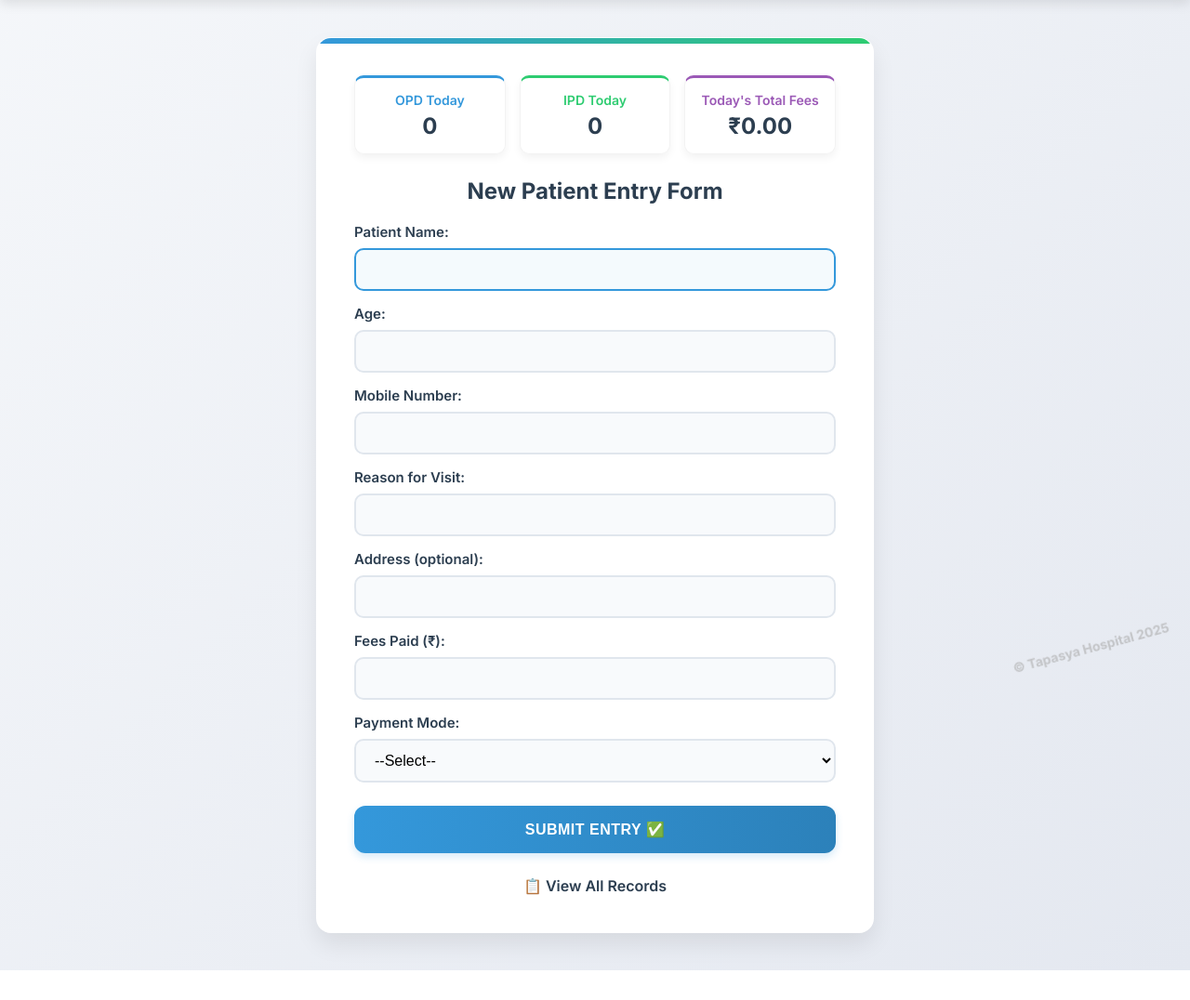
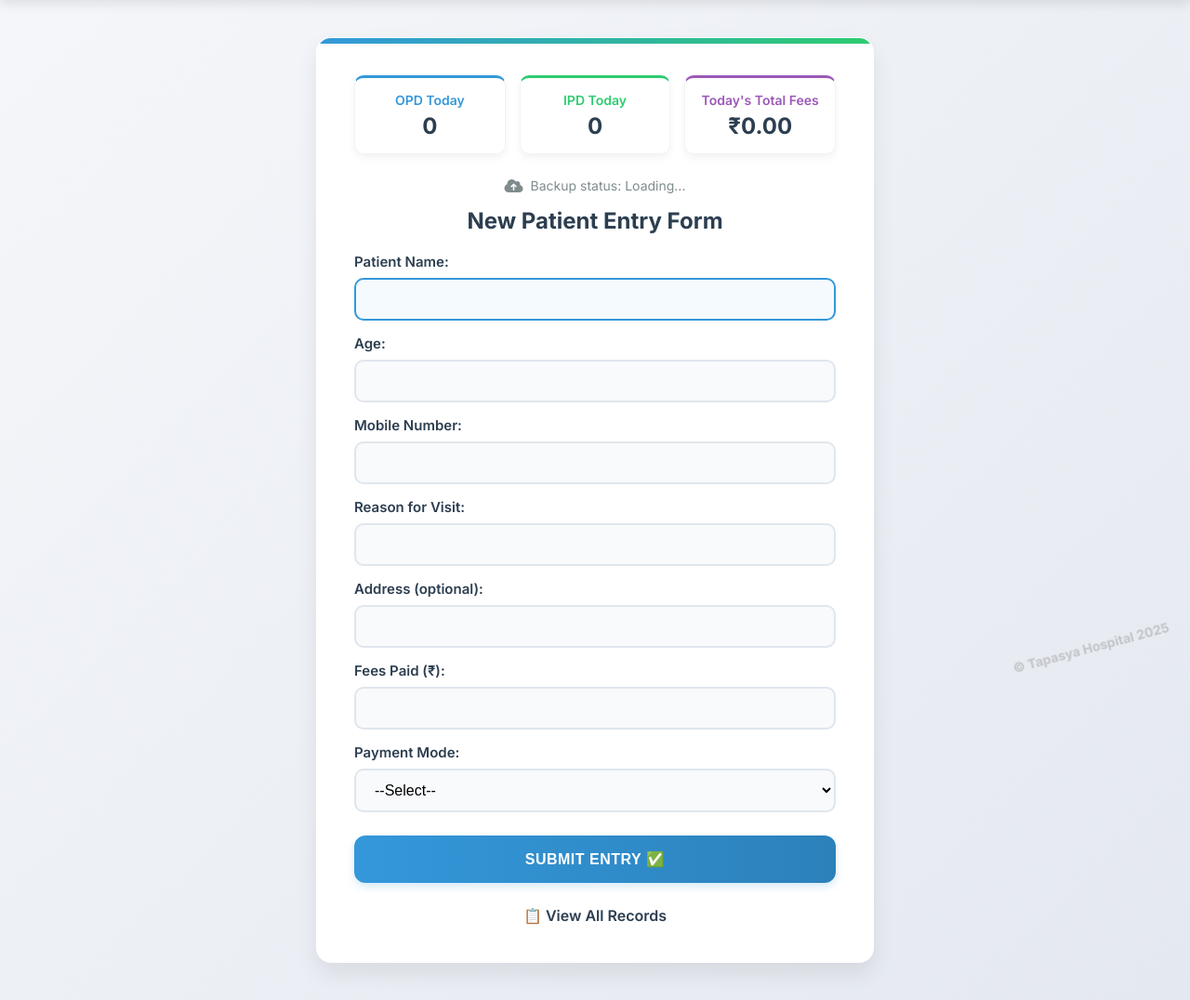
Before and after one commit to vishal-sapna/hospital-reception, a Flask app: page /start in a window 1280 px wide. Shown: the part 85-1161 px from the top of the page at 93% size. Before the commit the page ends 1129 px from the top, so only its background shows below. Run offline with Flask 3, Linux system fonts and the light colour scheme.

Commit message:
Updated app.py and index.html from NEWWWWW folder

```diff
--- a/SAMPLEWEB/app.py
+++ b/SAMPLEWEB/app.py
@@ -4,11 +4,18 @@ from pytz import timezone
 import os
 import csv
 from io import StringIO
+from pydrive.auth import GoogleAuth
+from pydrive.drive import GoogleDrive
+from pydrive.files import GoogleDriveFile
 
 app = Flask(__name__)
 data = []              # OPD Patients
 ipd_data = []          # IPD Patients
 ARCHIVE_DIR = "archives"
+
+# Initialize Google Drive authentication
+gauth = GoogleAuth()
+drive = GoogleDrive(gauth)
 
 if not os.path.exists(ARCHIVE_DIR):
     os.makedirs(ARCHIVE_DIR)
@@ -33,6 +40,63 @@ def reset_daily_records():
             writer.writerows(data)
         with open(flag_file, "w") as f:
             f.write("archived")
+    return archive_file if os.path.exists(archive_file) else None
+
+def upload_to_drive(file_path):
+    """Uploads a file to Google Drive in the 'Hospital_Backups' folder"""
+    try:
+        # Check if file exists
+        if not file_path or not os.path.exists(file_path):
+            return False
+
+        # Check if credentials file exists
+        if not os.path.exists('credentials.json'):
+            print("Google Drive credentials not found. Skipping backup.")
+            return False
+
+        # Authenticate with Google Drive
+        gauth.LoadCredentialsFile("credentials.json")
+        if gauth.credentials is None:
+            # Authenticate if they're not there
+            gauth.LocalWebserverAuth()
+        elif gauth.access_token_expired:
+            # Refresh them if expired
+            gauth.Refresh()
+        else:
+            # Initialize the saved creds
+            gauth.Authorize()
+
+        # Save the current credentials
+        gauth.SaveCredentialsFile("credentials.json")
+
+        # Create or get the backup folder
+        folder_name = "Hospital_Backups"
+        folder_query = f"title='{folder_name}' and mimeType='application/vnd.google-apps.folder' and trashed=false"
+        folders = drive.ListFile({'q': folder_query}).GetList()
+
+        if folders:
+            folder = folders[0]
+        else:
+            folder = drive.CreateFile({
+                'title': folder_name,
+                'mimeType': 'application/vnd.google-apps.folder'
+            })
+            folder.Upload()
+
+        # Upload the file
+        file_name = os.path.basename(file_path)
+        gfile = drive.CreateFile({
+            'title': file_name,
+            'parents': [{'id': folder['id']}]
+        })
+        gfile.SetContentFile(file_path)
+        gfile.Upload()
+
+        print(f"Successfully uploaded {file_name} to Google Drive")
+        return True
+    except Exception as e:
+        print(f"Error uploading to Google Drive: {str(e)}")
+        return False
 
 @app.route('/')
 def home():
@@ -67,6 +131,12 @@ def submit():
         'date': current_indian_time()
     }
     data.append(entry)
+
+    # Save records and upload to Google Drive
+    archive_file = reset_daily_records()
+    if archive_file:
+        upload_to_drive(archive_file)
+
     return redirect('/records')
 
 @app.route('/records')
@@ -147,6 +217,12 @@ def ipd():
             'date': current_indian_time()
         }
         ipd_data.append(entry)
+
+        # Save records and upload to Google Drive
+        archive_file = reset_daily_records()
+        if archive_file:
+            upload_to_drive(archive_file)
+
         return redirect('/ipd-records')
 
     prefill = {
--- a/SAMPLEWEB/templates/index.html
+++ b/SAMPLEWEB/templates/index.html
@@ -106,6 +106,22 @@
             font-size: 24px;
             font-weight: 700;
             color: #2c3e50;
+        }
+
+        /* Backup status indicator */
+        .backup-status {
+            text-align: center;
+            margin: 15px 0;
+            font-size: 14px;
+            color: #7f8c8d;
+            display: flex;
+            align-items: center;
+            justify-content: center;
+            gap: 8px;
+        }
+
+        .backup-status i {
+            font-size: 16px;
         }
 
         h2 {
@@ -249,6 +265,7 @@
             }
         }
     </style>
+    <link rel="stylesheet" href="https://cdnjs.cloudflare.com/ajax/libs/font-awesome/6.4.0/css/all.min.css">
     <script>
         function togglePayment() {
             const mode = document.getElementById("payment_mode").value;
@@ -276,6 +293,18 @@
         // Update clock every second
         setInterval(updateClock, 1000);
         window.onload = updateClock;
+
+        // Simulate backup status (actual status would come from server)
+        function updateBackupStatus() {
+            const statusElement = document.getElementById('backup-status');
+            // This would be replaced with actual status from server
+            const lastBackup = new Date().toLocaleTimeString();
+            statusElement.innerHTML = `<i class="fas fa-cloud-upload-alt"></i> Last backup: ${lastBackup}`;
+        }
+
+        // Check backup status every 30 seconds
+        setInterval(updateBackupStatus, 30000);
+        updateBackupStatus();
     </script>
 </head>
 <body>
@@ -300,6 +329,11 @@
             <div class="stat-label" style="color: #9b59b6;">Today's Total Fees</div>
             <div class="stat-value">₹{{ "%.2f"|format(total_income) }}</div>
         </div>
+    </div>
+
+    <!-- Backup Status Indicator -->
+    <div class="backup-status" id="backup-status">
+        <i class="fas fa-cloud-upload-alt"></i> Backup status: Loading...
     </div>
 
     <h2>New Patient Entry Form</h2>
```
